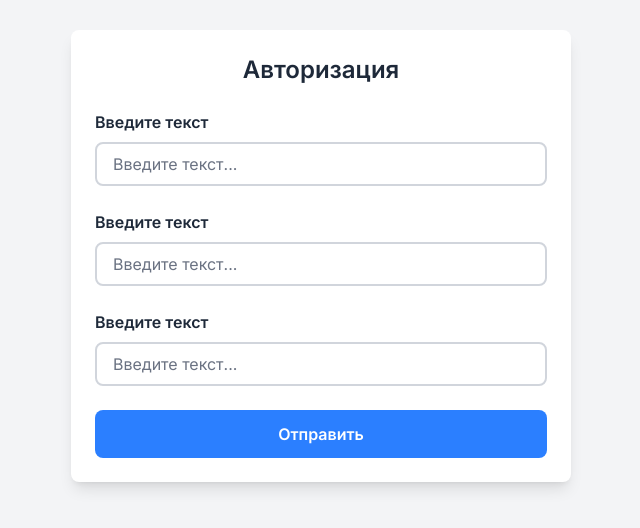
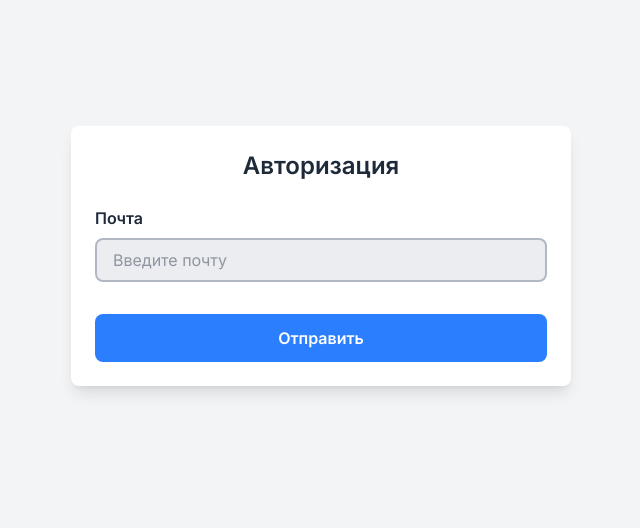
Before and after one commit to Assikk/ARC-admin, a Vue app: page /login in a window 1280 px wide. Shown: the part 144-672 px from the top of the page, without its empty margins (319-959 px from the left). Built offline with nearby package versions, Linux system fonts and the light colour scheme.

Commit message:
add props for default input

```diff
--- a/src/components/domain/login.vue
+++ b/src/components/domain/login.vue
@@ -2,9 +2,7 @@
   <div class="h-screen flex justify-center items-center bg-gray-100">
     <div class="w-[500px] bg-white p-6 rounded-lg shadow-lg flex flex-col gap-6">
       <h2 class="text-2xl font-semibold text-center text-gray-800">Авторизация</h2>
-      <Input />
-      <Input />
-      <Input />
+      <Input id="email" label="Почта" placeholder="Введите почту" />
       <Button></Button>
     </div>
   </div>
--- a/src/components/ui/inputs/default.vue
+++ b/src/components/ui/inputs/default.vue
@@ -1,14 +1,43 @@
 <template>
   <div class="flex flex-col space-y-2">
-    <label for="input" class="font-semibold text-gray-800">Введите текст</label>
-    <input type="text" class="w-full px-4 py-2 border-2 border-gray-300 rounded-lg outline-none transition-all duration-300
-    focus:border-blue-500 focus:shadow-lg focus:shadow-blue-300/50 placeholder:text-gray-500"
-    placeholder="Введите текст...">
+    <label :for="id" class="font-semibold text-gray-800">{{ label }}</label>
+    <input type="text" :id="id" class="w-full px-4 py-2 border-2 rounded-lg outline-none transition-all duration-300
+    focus:shadow-lg placeholder:text-gray-500"
+    :class="[disabled ? 'bg-gray-200 border-gray-400 text-gray-600 cursor-not-allowed opacity-75':
+    error ? 'border-[#EF4444]' : 'border-gray-300 focus:border-blue-500 focus:shadow-blue-300/50 ']"
+    :placeholder="placeholder"
+    :disabled="disabled"
+    :value="modelValue"
+    @input="onInput">
+    <p class="text-xs font-medium text-[#EF4444]">
+      {{ errorMsg }}
+    </p>
   </div>
 </template>
 
-<script setup lang="ts">
+<script setup lang="ts" generic="T">
 defineOptions({
   name: 'DefaultInput'
 })
+withDefaults(defineProps<{
+  id: string,
+  modelValue: T;
+  label?: string,
+  placeholder?: string,
+  error?: boolean,
+  errorMsg?: string,
+  disabled?: boolean
+}>(), {
+  error: false,
+  disabled: true
+})
+
+const emit = defineEmits<{
+  (e: 'update:modelValue', value: T): void;
+}>();
+
+const onInput = (event: Event) => {
+  const target = event.target as HTMLInputElement
+  emit('update:modelValue', target.value as T);
+}
 </script>
```
